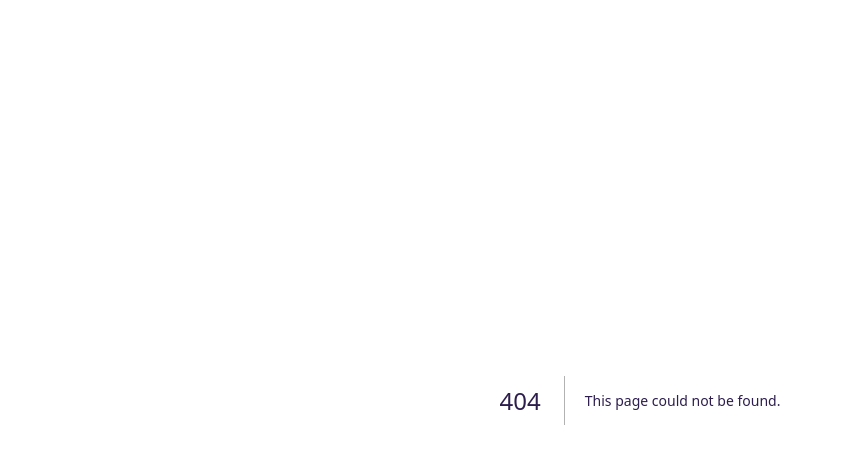
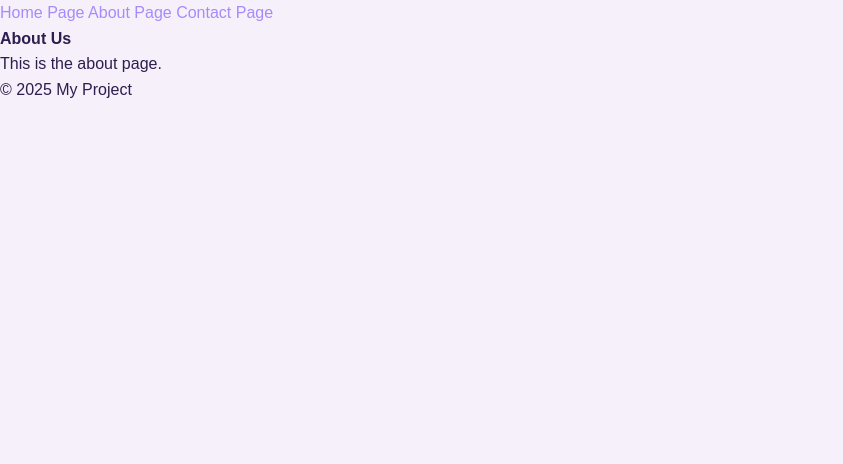
Before and after one commit to Namedoga/A-Modern-Book-Inventory-Explorer, a Next.js app in the folder my-app/: page /about in a window 1280 px wide. Before the commit this address had no page. Shown: the top 464 px of the page, without its empty margins (0-843 px from the left). Built offline with nearby package versions, Linux system fonts and the light colour scheme.

Commit message:
Added an about PAFE

```diff
--- /dev/null
+++ b/my-app/src/pages/about.tsx
@@ -0,0 +1,11 @@
+import Layout from '../Layout/Layout';
+
+export default function About() {
+  return (
+    <Layout>
+      <h1>About Us</h1>
+      <p>This is the about page.</p>
+    </Layout>
+
+  );
+}
```
